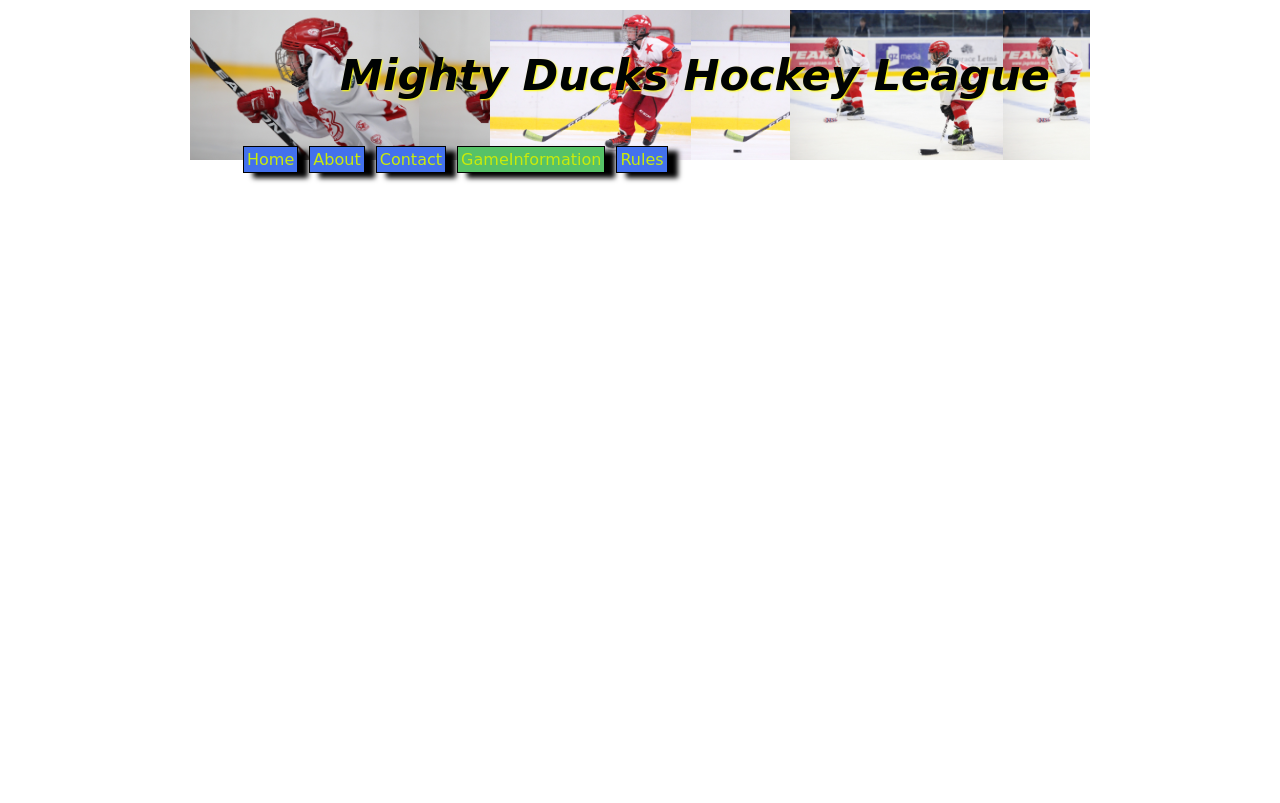
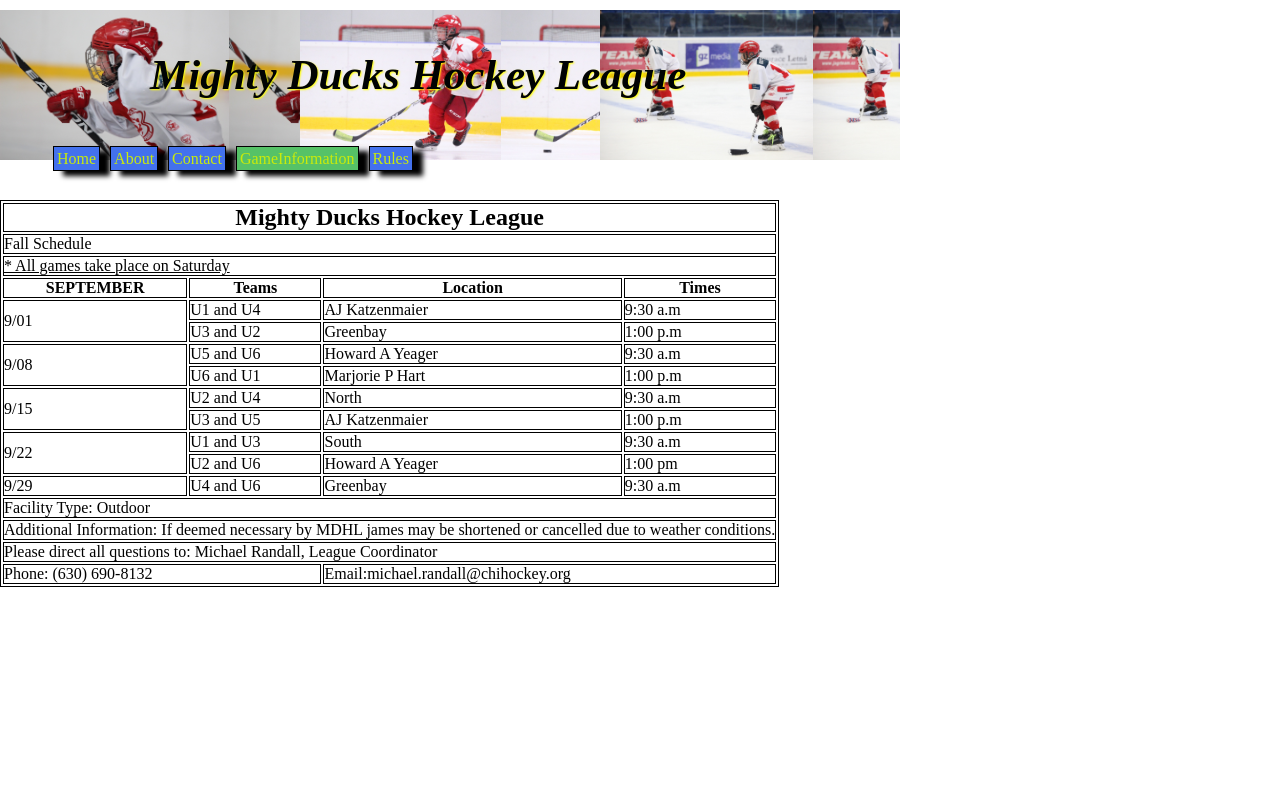
Before and after one commit to smg-code/Task-2--Sebastian-Gelves, a plain HTML site: page GameInformation.html in a window 1280 px wide. Drawn offline with Linux system fonts and the light colour scheme.

Commit message:
task  3 - arme la pagina de GamesInformation, me falta darle los estilos -

```diff
--- a/GameInformation.html
+++ b/GameInformation.html
@@ -9,7 +9,6 @@
       <link rel="stylesheet" href="stylos/stylepersonal.css">
 </head>
 <body>
-    <div class="contenedor">
         <!--Encabezado -->
         <header>
             <div class="imgbaner1"></div>
@@ -30,7 +29,99 @@
                 <img class="imagen1" src="design1_image2.jpg" alt="#">
             </div>
         </header>
-    </div>
+        <section>
+            <table>
+                <thead>
+                    <!-- presentacion  -->
+                    <tr><th colspan="4"><h1>Mighty Ducks Hockey League</h1></th></tr>
+                    <tr><td colspan="4">Fall Schedule</td></tr>
+                    <tr><td colspan="4"><u> * All games take place on Saturday</u></td></tr>
+                    <!-- primera fila - encabezado -->
+                    <tr>
+                        <!-- el th resalta / son 4 columnas-->
+                        <th>SEPTEMBER</th>
+                        <th>Teams</th>
+                        <th>Location</th>
+                        <th>Times</th>
+                    </tr>
+                </thead>
+                <tbody>
+                    <!-- fila 2 -->
+                    <tr>
+                        <td rowspan="2">9/01</td>
 
+                        <td>U1 and U4</td>
+                        <td>AJ Katzenmaier</td>
+                        <td>9:30 a.m</td>
+                    </tr>
+                    <!-- fila 2 bis -->
+                        <tr>
+                            <td>U3 and U2</td>
+                            <td>Greenbay</td>
+                            <td>1:00 p.m</td>
+                        </tr>
+                    <!-- fila 3 -->
+                    <tr>
+                        <td rowspan="2">9/08</td>
+
+                        <td>U5 and U6</td>
+                        <td>Howard A Yeager</td>
+                        <td>9:30 a.m</td>
+                    </tr>
+                    <!-- fila 3 bis -->
+                        <tr>
+                        <td>U6 and U1</td>
+                        <td>Marjorie P Hart</td>
+                        <td>1:00 p.m</td>
+                        </tr>
+                    <!-- fila 4 -->
+                    <tr>
+                        <td rowspan="2">9/15</td>
+
+                        <td>U2 and U4</td>
+                        <td>North</td>
+                        <td>9:30 a.m</td>
+                    </tr>
+                    <!-- fila 4 bis -->
+                        <tr>
+                        <td>U3 and U5</td>
+                        <td>AJ Katzenmaier</td>
+                        <td>1:00 p.m</td>
+                        </tr>
+                    <!-- fila 5 -->
+                    <tr>
+                        <td rowspan="2">9/22</td>
+
+                        <td>U1 and U3</td>
+                        <td>South</td>
+                        <td>9:30 a.m</td>
+                        </tr>
+                    <!-- fila 5 bis -->
+                        <tr>
+                        <td>U2 and U6</td>
+                        <td>Howard A Yeager</td>
+                        <td>1:00 pm</td>
+                    </tr>
+                    <!-- fila 6 -->
+                    <tr>
+                        <td>9/29</td>
+
+                        <td>U4 and U6</td>
+                        <td>Greenbay</td>
+                        <td>9:30 a.m</td>
+                    </tr>
+                </tbody>
+                <tfoot>
+                    <tr><td colspan="4"> Facility Type: Outdoor</td></tr>
+                    <tr><td colspan="4"> Additional Information: If deemed necessary by MDHL james may be shortened
+                        or cancelled due to weather conditions.</td></tr>
+                    <tr><td colspan="4">Please direct all questions to: Michael Randall, League Coordinator</td></tr>
+                    <tr>
+                        <td colspan="2"> Phone: (630) 690-8132</td>
+                        <td colspan="2"> Email:michael.randall@chihockey.org</td>
+                    </tr>
+                </tfoot>
+            </table>
+        </section>
 </body>
 </html>
--- a/stylos/stylepersonal.css
+++ b/stylos/stylepersonal.css
@@ -3,6 +3,9 @@
     padding: 0;
     margin: 0;
     box-sizing: border-box;
+}
+table,td,th,tr {
+    border: 1px solid black;
 }
 /*estilo del contenedor principal*/
 /* margin: 0px auto; centra la page*/
```
Also changed, not shown: Rules.html (+10 -0 lines).
